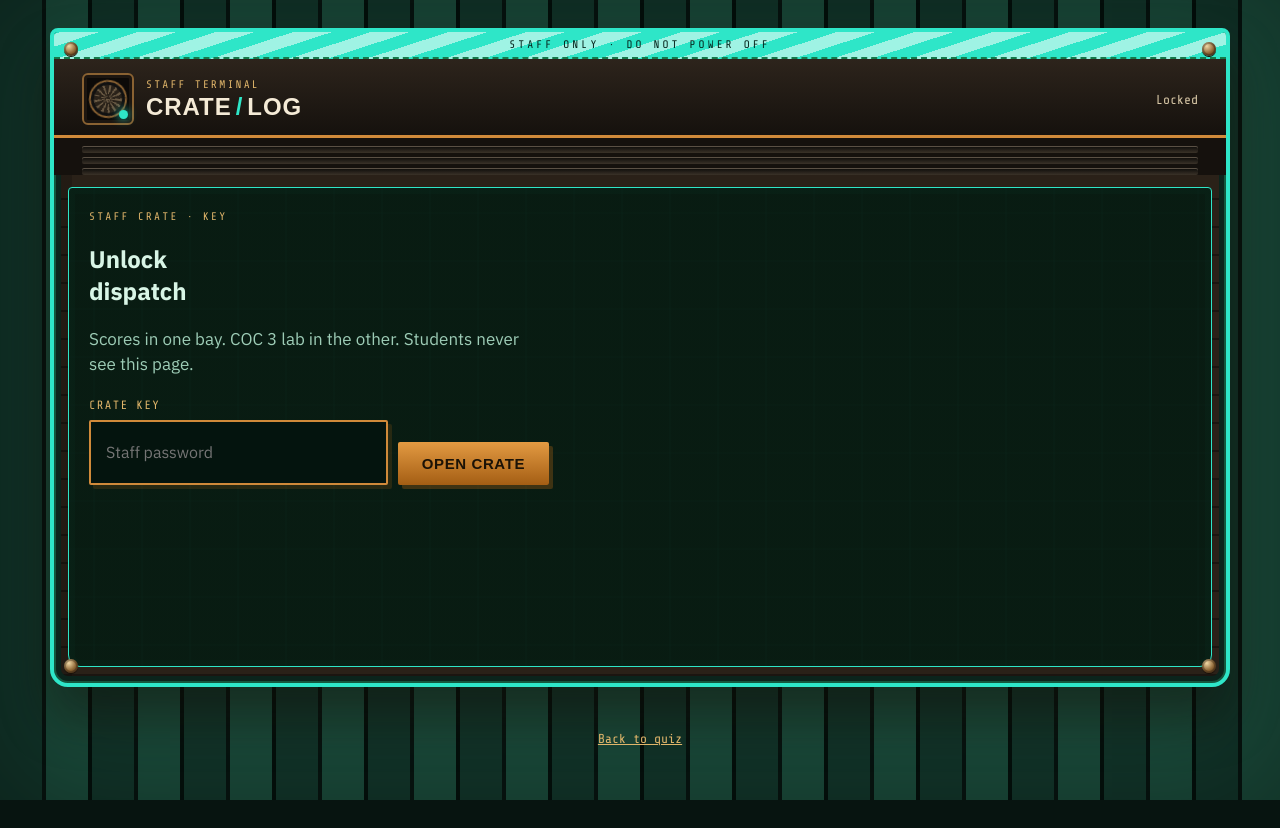
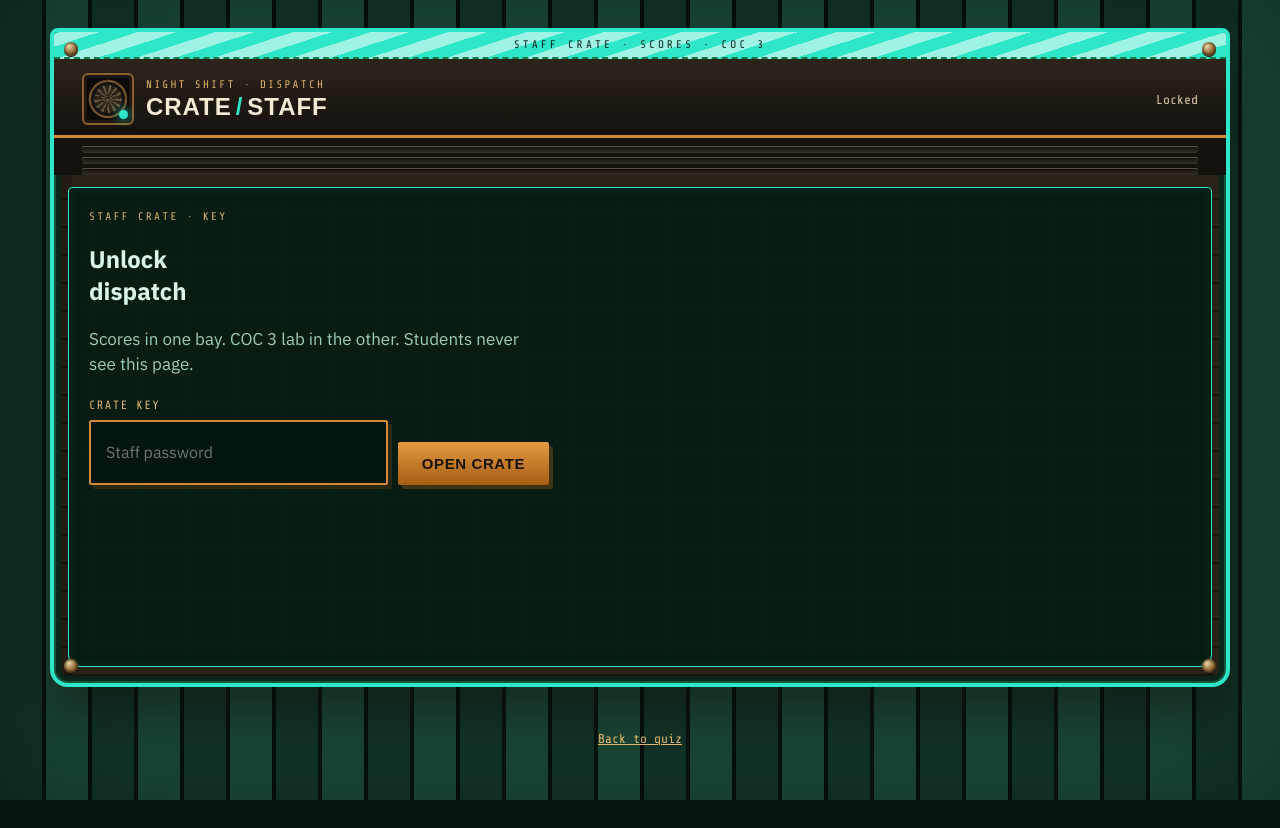
Before and after one commit to kaizire/crate-circuit, a plain HTML site: page admin.html in a window 1280 px wide. Drawn offline with nearby package versions, Linux system fonts and the light colour scheme; a web font is replaced by a local one.

Commit message:
Restyle the staff crate header.

```diff
--- a/admin.html
+++ b/admin.html
@@ -8,7 +8,7 @@
   <link rel="preconnect" href="https://fonts.googleapis.com">
   <link rel="preconnect" href="https://fonts.gstatic.com" crossorigin>
   <link rel="stylesheet" href="https://fonts.googleapis.com/css2?family=IBM+Plex+Sans:ital,wght@0,400;0,600;0,700;1,400&family=Share+Tech+Mono&family=Tektur:wght@500;600;700;800&display=swap">
-  <link rel="stylesheet" href="styles.css?v=10">
+  <link rel="stylesheet" href="styles.css?v=11">
 </head>
 <body class="admin-page">
   <div class="shop-floor" aria-hidden="true"></div>
@@ -17,7 +17,7 @@
     <span class="rivet ne" aria-hidden="true"></span>
     <span class="rivet sw" aria-hidden="true"></span>
     <span class="rivet se" aria-hidden="true"></span>
-    <div class="tape" aria-hidden="true">STAFF ONLY · DO NOT POWER OFF</div>
+    <div class="tape" aria-hidden="true">STAFF CRATE · SCORES · COC 3</div>
     <header class="bezel">
       <div class="brand">
         <div class="crate-mark" aria-hidden="true">
@@ -25,8 +25,8 @@
           <span class="led on" id="status-led"></span>
         </div>
         <div>
-          <p class="kicker">Staff terminal</p>
-          <h1><span>CRATE</span><i>/</i><span>LOG</span></h1>
+          <p class="kicker">Night shift · Dispatch</p>
+          <h1><span>CRATE</span><i>/</i><span>STAFF</span></h1>
         </div>
       </div>
       <p class="who" id="who-label">Who took the quiz</p>
@@ -38,6 +38,6 @@
   <script src="config.js?v=6"></script>
   <script src="visitors.js?v=6"></script>
   <script src="lab.js?v=1"></script>
-  <script src="admin.js?v=7"></script>
+  <script src="admin.js?v=8"></script>
 </body>
 </html>
```
